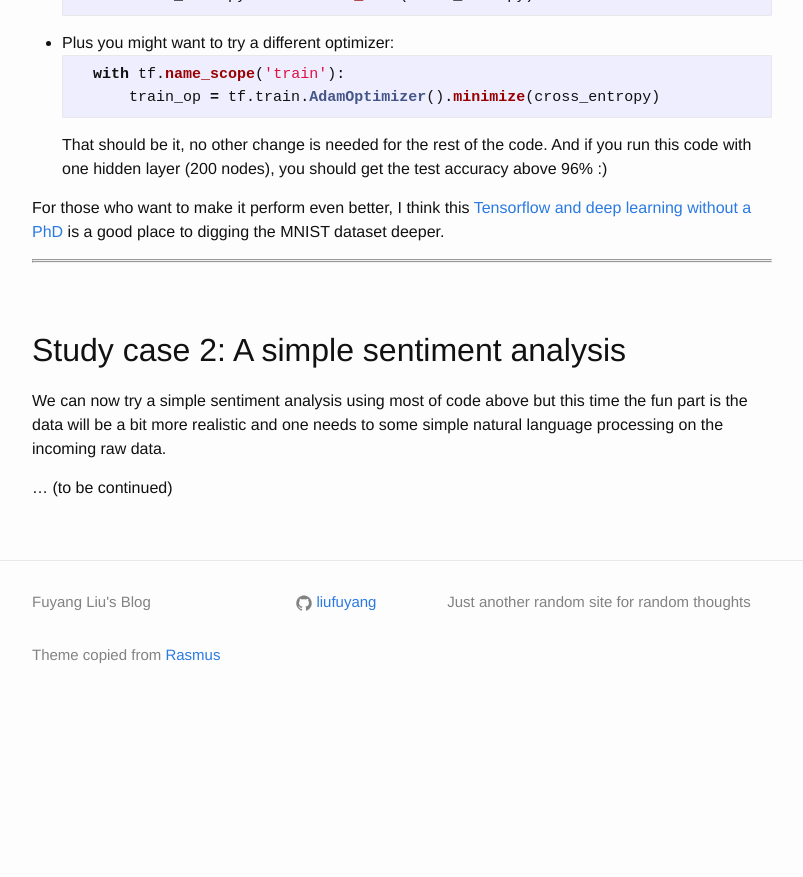
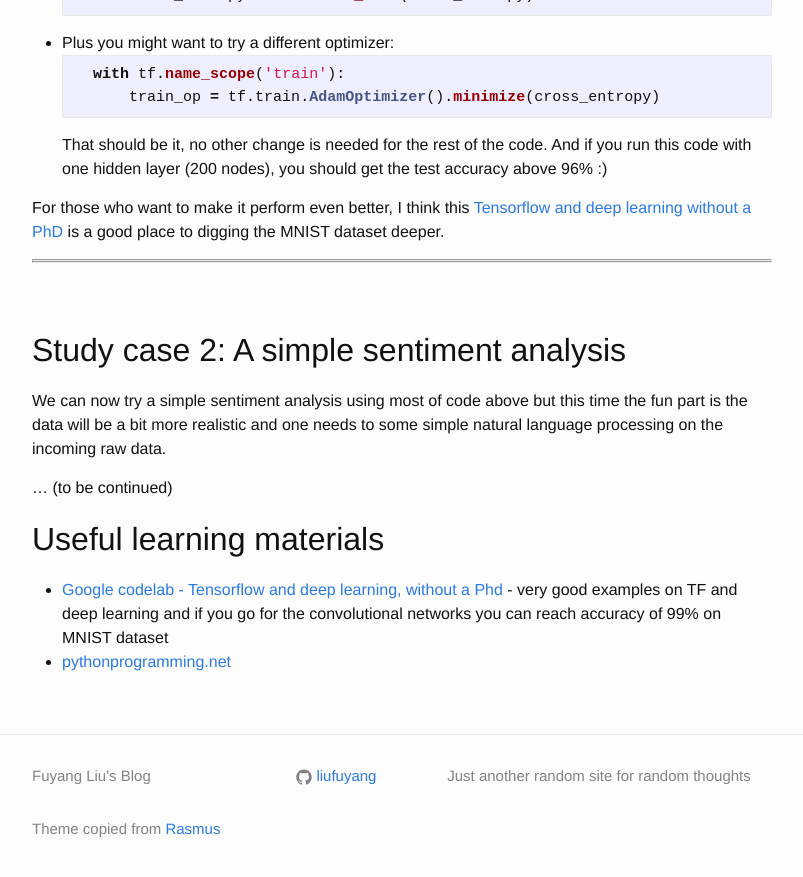
Before and after one commit to liufuyang/liufuyang.github.io, a Jekyll site: the page built from _posts/tensorflow/2017-03-17-just-another-tensorflow-beginner-guide-2.markdown, in a window 1280 px wide and 900 px high, scrolled down 5243 px. Shown: the top 877 px of the window, without its empty margins (238-1041 px from the left). Built offline with Jekyll 4.4.1, drawn with Linux system fonts in a browser that asks for light colours; comment, search, counter and statistics services are not loaded; before the commit the page ends 5969 px from its top, so only the background shows below that.

Commit message:
Update guide-2

```diff
--- a/_posts/tensorflow/2017-03-17-just-another-tensorflow-beginner-guide-2.markdown
+++ b/_posts/tensorflow/2017-03-17-just-another-tensorflow-beginner-guide-2.markdown
@@ -208,3 +208,9 @@ the fun part is the data will be a bit more realistic and one needs to some simp
 natural language processing on the incoming raw data.
 
 ... (to be continued)
+
+
+## Useful learning materials
+* [Google codelab - Tensorflow and deep learning, without a Phd](https://codelabs.developers.google.com/codelabs/cloud-tensorflow-mnist/#0) - very
+good examples on TF and deep learning and if you go for the convolutional networks you can reach accuracy of 99% on MNIST dataset
+* [pythonprogramming.net](https://www.youtube.com/watch?v=oYbVFhK_olY&index=43&list=PLQVvvaa0QuDfKTOs3Keq_kaG2P55YRn5v)
```
